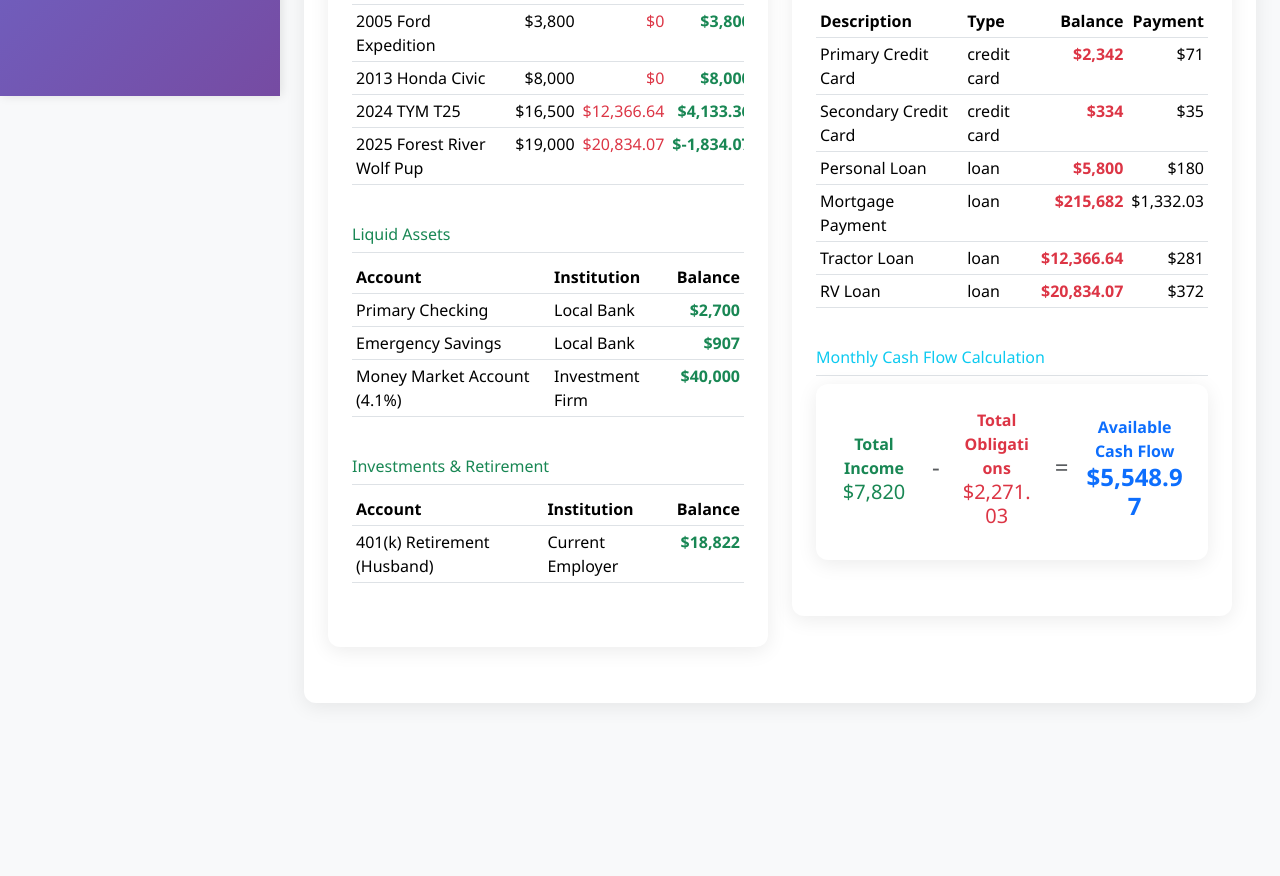
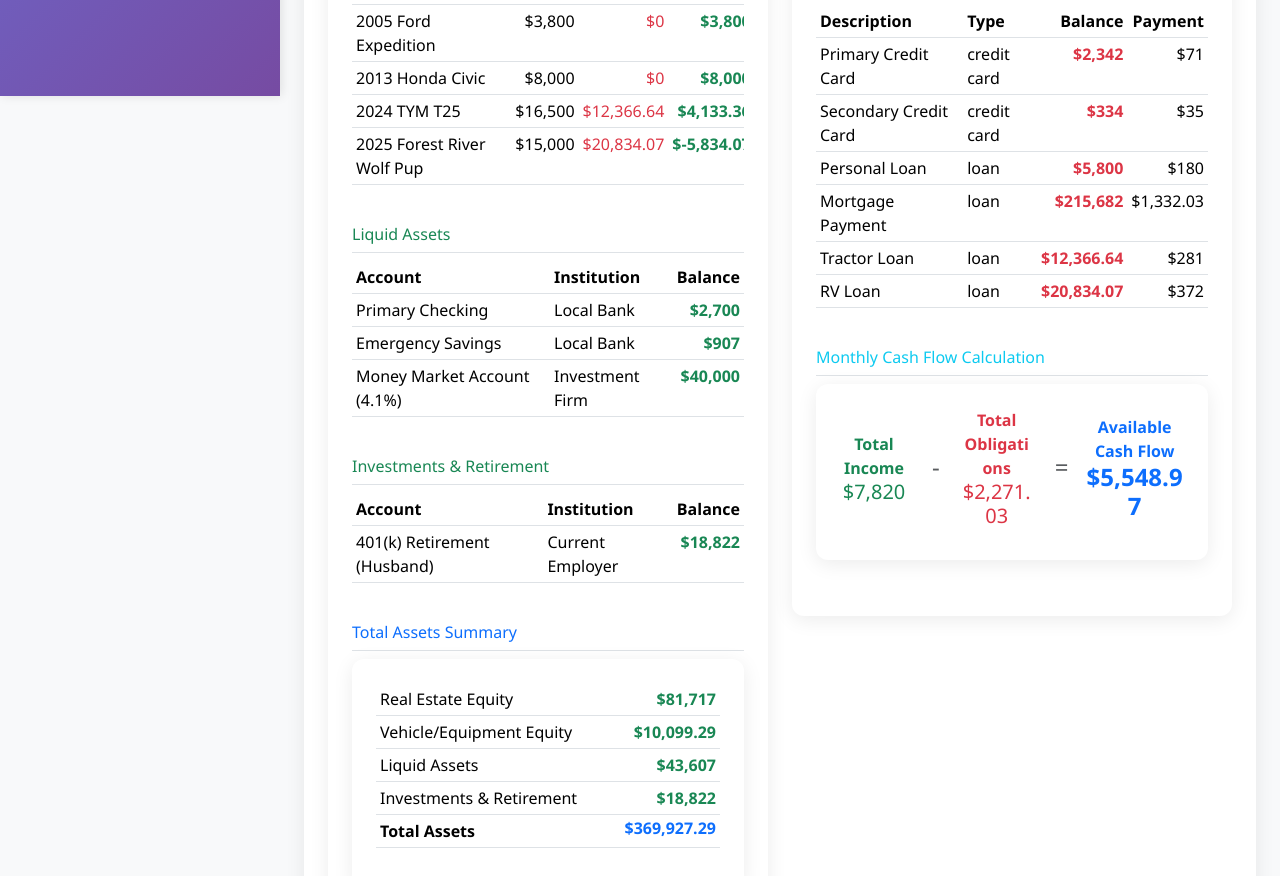
Before and after one commit to jessemlay/daycare-business-plan, a Vue app: page /net-worth in a window 1280 px wide. Shown: the part 704-1580 px from the top of the page. Before the commit the page ends 1439 px from the top, so only its background shows below. Built offline with nearby package versions, Linux system fonts and the light colour scheme.

Commit message:
net worth more

```diff
--- a/src/data/netWorthData.json
+++ b/src/data/netWorthData.json
@@ -47,17 +47,17 @@
           "currentValue": 16500,
           "loanBalance": 12366.64,
           "equity": 4133.36,
-          "monthlyPayment": 125
+          "monthlyPayment": 281
         },
         "rv": {
           "description": "RV/Travel Trailer",
           "make": "Forest River",
           "model": "Wolf Pup",
           "year": 2025,
-          "currentValue": 19000,
+          "currentValue": 15000,
           "loanBalance": 20834.07,
-          "equity": -1834.07,
-          "monthlyPayment": 231.03
+          "equity": -5834.07,
+          "monthlyPayment": 372
         }
       },
       "liquidAssets": {
--- a/src/views/NetWorth.vue
+++ b/src/views/NetWorth.vue
@@ -167,6 +167,41 @@
                   </div>
                 </div>
 
+                <!-- Total Assets Summary -->
+                <div class="mt-4">
+                  <h6 class="text-primary border-bottom pb-2">Total Assets Summary</h6>
+                  <div class="card">
+                    <div class="card-body">
+                      <div class="table-responsive">
+                        <table class="table table-sm">
+                          <tbody>
+                            <tr>
+                              <td>Real Estate Equity</td>
+                              <td class="text-end text-success fw-bold">${{ formatNumber(realEstateEquity) }}</td>
+                            </tr>
+                            <tr>
+                              <td>Vehicle/Equipment Equity</td>
+                              <td class="text-end fw-bold" :class="vehicleAssets >= 0 ? 'text-success' : 'text-danger'">${{ formatNumber(vehicleAssets) }}</td>
+                            </tr>
+                            <tr>
+                              <td>Liquid Assets</td>
+                              <td class="text-end text-success fw-bold">${{ formatNumber(liquidAssetsTotal) }}</td>
+                            </tr>
+                            <tr>
+                              <td>Investments & Retirement</td>
+                              <td class="text-end text-success fw-bold">${{ formatNumber(investmentTotal) }}</td>
+                            </tr>
+                            <tr class="border-top">
+                              <td class="fw-bold">Total Assets</td>
+                              <td class="text-end text-primary fw-bold h6">${{ formatNumber(totalAssets) }}</td>
+                            </tr>
+                          </tbody>
+                        </table>
+                      </div>
+                    </div>
+                  </div>
+                </div>
+
               </div>
             </div>
           </div>
@@ -314,8 +349,16 @@ export default {
       return this.netWorthData.personalNetWorth.assets.realEstate.primaryHome.currentValue +
              this.netWorthData.personalNetWorth.assets.realEstate.rentalProperty.currentValue
     },
+    realEstateEquity() {
+      if (!this.netWorthData?.personalNetWorth?.assets?.realEstate) return 0
+      return this.netWorthData.personalNetWorth.assets.realEstate.primaryHome.equity +
+             this.netWorthData.personalNetWorth.assets.realEstate.rentalProperty.equity
+    },
     vehicleAssets() {
-      return this.vehiclesArray.reduce((total, vehicle) => total + (vehicle.equity || 0), 0)
+      return this.vehiclesArray.reduce((total, vehicle) => {
+        const equity = vehicle.equity !== undefined ? vehicle.equity : 0
+        return total + equity
+      }, 0)
     },
     liquidAssetsTotal() {
       const liquid = this.netWorthData.personalNetWorth.assets.liquidAssets
```
